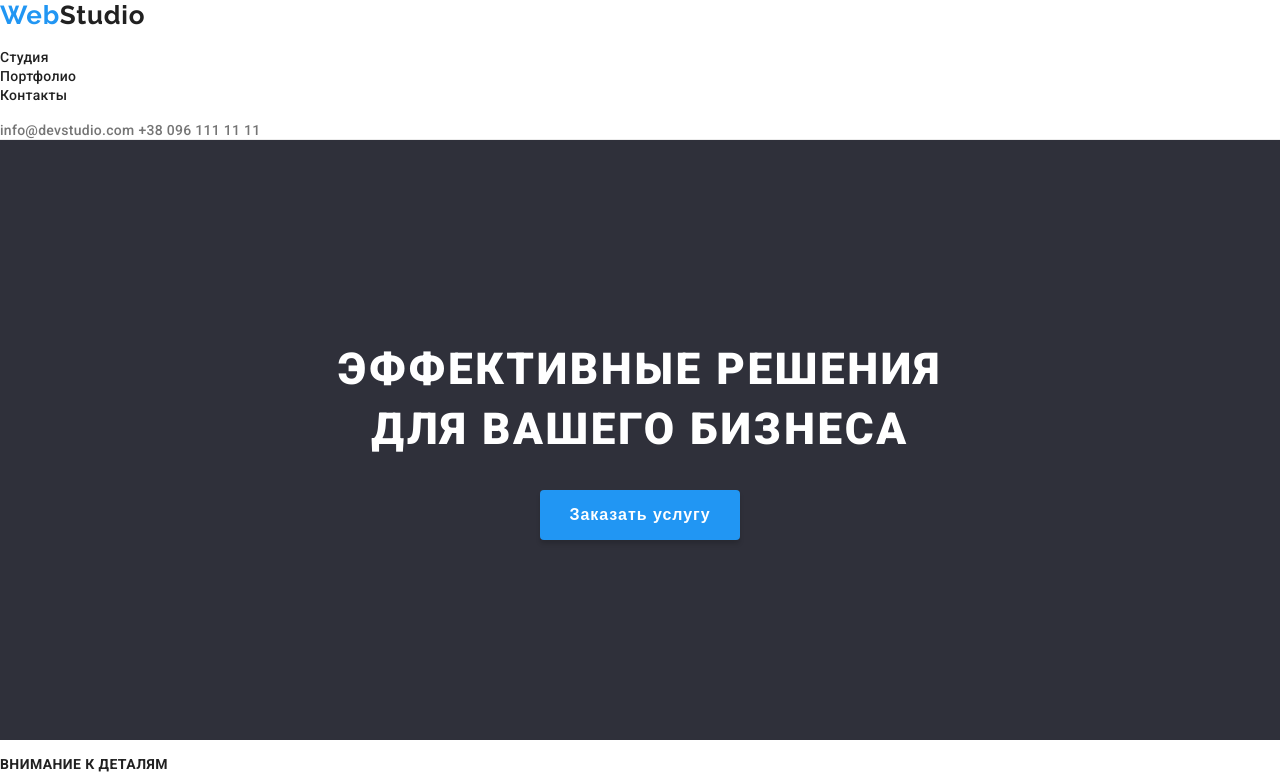
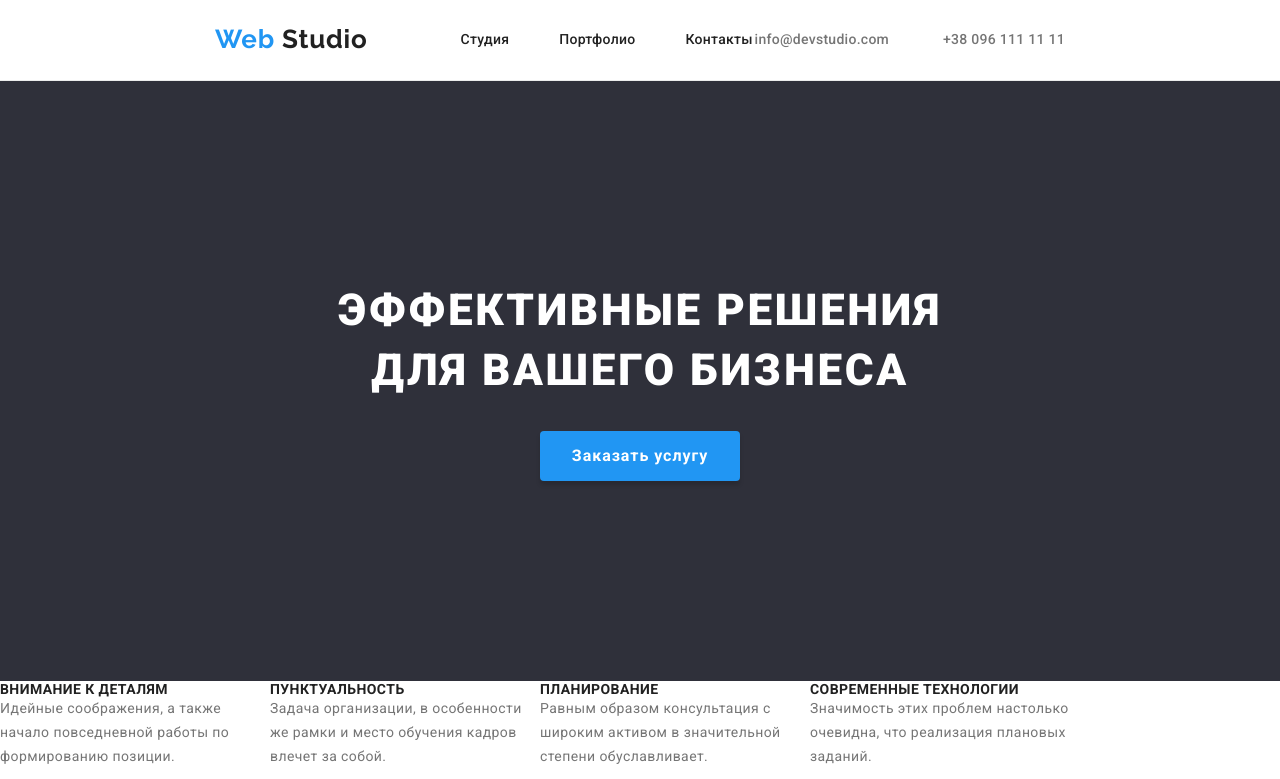
Before and after one commit to mrchuguy/goit-markup-hw-03, a plain HTML site: page index.html in a window 1280 px wide. Shown: the top 779 px of the page. Drawn offline with nearby package versions, Linux system fonts and the light colour scheme.

Commit message:
add style to header and hero section

```diff
--- a/index.html
+++ b/index.html
@@ -4,20 +4,29 @@
 		<meta charset="UTF-8" />
 		<meta http-equiv="X-UA-Compatible" content="IE=edge" />
 		<meta name="viewport" content="width=device-width, initial-scale=1.0" />
+		<!-- Include modern-normalize -->
+		<link
+			rel="stylesheet"
+			href="https://cdnjs.cloudflare.com/ajax/libs/modern-normalize/1.0.0/modern-normalize.min.css"
+		/>
+		<!-- Include fonts -->
 		<link rel="preconnect" href="https://fonts.googleapis.com" />
 		<link rel="preconnect" href="https://fonts.gstatic.com" crossorigin />
 		<link
 			href="https://fonts.googleapis.com/css2?family=Raleway:wght@700&family=Roboto:wght@400;500;700;900&display=swap"
 			rel="stylesheet"
 		/>
+		<!-- Include my stylesheet -->
 		<link rel="stylesheet" href="styles/styles.css" />
 		<title>Студия</title>
 	</head>
 	<body>
 		<!--Header-->
 		<header class="header">
+			<div class="nav-wrap">
 				<a href="./index.html" class="link logo">
-				<span class="logo-color">Web</span>Studio
+					<span class="logo-color">Web</span>
+					Studio
 				</a>
 				<nav class="nav">
 					<ul class="list nav-list">
@@ -26,18 +35,21 @@
 						<li class="nav-list-item"><a href="#" class="link nav-link">Контакты</a></li>
 					</ul>
 				</nav>
+			</div>
+			<div class="header-contact-wrap">
 				<a href="mailto:info@devstudio.com" class="link header-mail">info@devstudio.com</a>
 				<a href="tel:+380961111111" class="link header-phone">+38 096 111 11 11</a>
+			</div>
 		</header>
 		<!--Main container-->
 		<main class="main">
-			<!--Order section-->
-			<section class="order-section">
-				<h1 class="order-title">Эффективные решения для вашего бизнеса</h1>
-				<button type="button" class="btn order-btn">Заказать услугу</button>
+			<!--Hero section-->
+			<section class="hero-section">
+				<h1 class="hero-title">Эффективные решения для вашего бизнеса</h1>
+				<button type="button" class="btn modal-btn">Заказать услугу</button>
 			</section>
 			<!--peculiarities list-->
-			<ul class="list peculiarities-list">
+			<ul class="list peculiarities-list container">
 				<li class="peculiarities-list-item">
 					<h3 class="peculiarities-title">Внимание к деталям</h3>
 					<p class="peculiarities-text">
@@ -64,7 +76,7 @@
 			<!--activity section-->
 			<section class="activity-section">
 				<h2 class="activity-title">Чем мы занимаемся</h2>
-				<ul class="list activity-list">
+				<ul class="list activity-list container">
 					<li class="activity-img">
 						<img src="./images/activity/activity_img_1.webp" alt="Процесс кодинга" width="370" />
 					</li>
@@ -79,7 +91,7 @@
 			<!--section team-->
 			<section class="team-section">
 				<h2 class="team-title">Наша команда</h2>
-				<ul class="list team-list">
+				<ul class="list team-list container">
 					<li class="team-item">
 						<img src="./images/employee/employee_photo_1.webp" alt="Игорь Демьяненко" class="employee-photo" />
 						<h3 class="employee-name">Игорь Демьяненко</h3>
@@ -106,7 +118,8 @@
 		<!--Footer-->
 		<footer class="footer">
 			<a href="./index.html" class="link logo footer-logo">
-				<span class="logo-color">Web</span>Studio
+				<span class="logo-color">Web</span>
+				Studio
 			</a>
 			<address class="studio-address">
 				<ul class="list footer-list">
--- a/styles/styles.css
+++ b/styles/styles.css
@@ -8,12 +8,17 @@
 	--team-section-bg: #f5f4fa;
 }
 /* Global styles */
+*,
+*::before,
+*::after {
+	margin: 0;
+	padding: 0;
+}
 body {
 	font-family: "Roboto", sans-serif;
 	font-style: normal;
 	color: var(--main-text-color);
 	background: var(--white);
-	margin: 0 auto;
 }
 .link {
 	color: var(--main-text-color);
@@ -27,14 +32,27 @@ body {
 .btn {
 	cursor: pointer;
 }
+.container {
+	display: flex;
+	max-width: 1170px;
+}
 .list {
 	list-style-type: none;
 	padding: 0;
 }
 /* Header styles */
 .header {
+	display: flex;
+	align-items: center;
+	justify-content: space-between;
 	/* height: 80px; */
 	border-bottom: 1px solid #ececec;
+	padding: 24px 215px 25px;
+}
+.nav-wrap {
+	display: flex;
+	align-items: center;
+	min-height: 31px;
 }
 .logo {
 	font-family: "Raleway", sans-serif;
@@ -50,7 +68,15 @@ body {
 .logo-color {
 	color: var(--hover-link-color);
 }
-
+.nav {
+	margin-left: 93px;
+}
+.nav-list {
+	display: flex;
+}
+.nav-list-item:not(:first-child) {
+	margin-left: 50px;
+}
 .nav-link {
 	font-weight: 500;
 	font-size: 14px;
@@ -65,18 +91,21 @@ body {
 	letter-spacing: 0.02em;
 	color: var(--grey-text-color);
 }
+.header-phone {
+	margin-left: 50px;
+}
 /* Main section styles */
 /* Order section */
-.order-section {
+.hero-section {
 	display: flex;
 	align-items: center;
 	flex-direction: column;
 	background: var(--dark-bg);
-	height: 600px;
+	padding: 200px 0;
 }
-.order-title {
-	width: 696px;
-	height: 120px;
+.hero-title {
+	max-width: 696px;
+	min-height: 120px;
 	font-weight: 900;
 	font-size: 44px;
 	line-height: 1.36;
@@ -84,12 +113,11 @@ body {
 	letter-spacing: 0.06em;
 	text-transform: uppercase;
 	color: var(--white);
-	margin: 200px 0 0 0;
 }
-.order-btn {
+.modal-btn {
 	display: block;
-	width: 200px;
-	height: 50px;
+	min-width: 200px;
+	min-height: 50px;
 	background: var(--hover-link-color);
 	box-shadow: 0px 4px 4px rgba(0, 0, 0, 0.15);
 	border: none;
@@ -102,7 +130,7 @@ body {
 	color: var(--white);
 	margin-top: 30px;
 }
-.order-btn:hover {
+.modal-btn:hover {
 	background: #188ce8;
 }
 /* Peculiarities list */
```
Also changed, not shown: portfolio.html (+15 -2 lines). Lines whose indentation alone changed are shown as unchanged.
